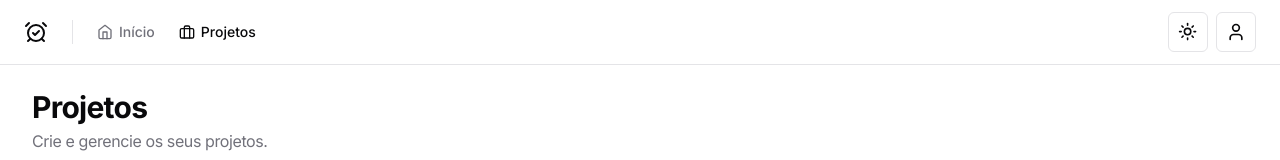
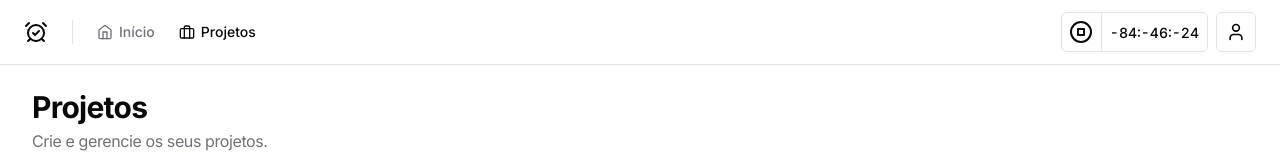
Before and after one commit to GabriPires/crono-web, a React (Vite) app: page /projects in a window 1280 px wide. Shown: the top 160 px of the page. Built offline with nearby package versions, Linux system fonts and the light colour scheme.

Commit message:
✨ feat(time-tracking): time tracker component

```diff
--- a/package.json
+++ b/package.json
@@ -21,6 +21,7 @@
     "axios": "^1.6.7",
     "class-variance-authority": "^0.7.0",
     "clsx": "^2.1.0",
+    "dayjs": "^1.11.10",
     "localforage": "^1.10.0",
     "lucide-react": "^0.323.0",
     "match-sorter": "^6.3.4",
--- a/src/components/account-menu.tsx
+++ b/src/components/account-menu.tsx
@@ -52,7 +52,7 @@ export function AccountMenu() {
 
           <DropdownMenuItem
             asChild
-            className="text-rose-500 dark:text-red-400"
+            className="text-rose-500 dark:text-rose-400"
             // disabled={isSigninOut}
           >
             <button className="w-full" onClick={() => console.log()}>
--- a/src/components/header.tsx
+++ b/src/components/header.tsx
@@ -2,7 +2,7 @@ import { AlarmClockCheck, Briefcase, Home } from 'lucide-react'
 
 import { AccountMenu } from './account-menu'
 import { NavLink } from './nav-link'
-import { ThemeToggle } from './theme/theme-toggle'
+import { TimeTracker } from './time-tracker/time-tracker'
 import { Separator } from './ui/separator'
 
 export function Header() {
@@ -24,7 +24,7 @@ export function Header() {
         </nav>
 
         <div className="ml-auto flex items-center gap-2">
-          <ThemeToggle />
+          <TimeTracker />
           <AccountMenu />
         </div>
       </div>
--- /dev/null
+++ b/src/components/time-tracker/stop-time-tracker-dialog.tsx
@@ -0,0 +1,50 @@
+import { Save, StopCircle, Trash } from 'lucide-react'
+import { useRef } from 'react'
+
+import { Button } from '../ui/button'
+import {
+  Dialog,
+  DialogClose,
+  DialogContent,
+  DialogFooter,
+  DialogHeader,
+  DialogTitle,
+  DialogTrigger,
+} from '../ui/dialog'
+
+export function StopTimeTrackerDialog() {
+  const closeButtonRef = useRef<HTMLButtonElement>(null)
+
+  return (
+    <Dialog>
+      <DialogTrigger asChild>
+        <Button variant="ghost" size="icon" className="border-r rounded-r-none">
+          <StopCircle className="size-6" />
+        </Button>
+      </DialogTrigger>
+      <DialogContent>
+        <DialogHeader>
+          <DialogTitle>Encerrando apontamento</DialogTitle>
+          <DialogClose ref={closeButtonRef} />
+        </DialogHeader>
+
+        <form id="finish-appointment"></form>
+
+        <DialogFooter>
+          <Button
+            type="button"
+            variant="outline"
+            className="text-rose-500 dark:text-rose-400"
+          >
+            <Trash className="size-4 mr-1" />
+            Excluir
+          </Button>
+          <Button type="submit" form="finish-appointment">
+            <Save className="size-4 mr-1" />
+            Salvar
+          </Button>
+        </DialogFooter>
+      </DialogContent>
+    </Dialog>
+  )
+}
--- /dev/null
+++ b/src/components/time-tracker/time-tracker.tsx
@@ -0,0 +1,63 @@
+import dayjs from 'dayjs'
+import { PlayCircle } from 'lucide-react'
+import { useEffect, useMemo, useState } from 'react'
+
+import { Button } from '../ui/button'
+import { StopTimeTrackerDialog } from './stop-time-tracker-dialog'
+
+export function TimeTracker() {
+  const [startDateDifferenceInSeconds, setTime] = useState(0)
+
+  const isTracking = true
+  const startDate = dayjs('2024-02-12T09:27:58.526Z').toDate()
+
+  useEffect(() => {
+    const interval = setInterval(() => {
+      setTime(dayjs().diff(startDate, 'second'))
+    }, 1000)
+
+    return () => clearInterval(interval)
+  }, [startDate])
+
+  const hours = useMemo(
+    () =>
+      Math.floor(startDateDifferenceInSeconds / 3600)
+        .toString()
+        .padStart(2, '0'),
+    [startDateDifferenceInSeconds],
+  )
+
+  const minutes = useMemo(
+    () =>
+      Math.floor((startDateDifferenceInSeconds % 3600) / 60)
+        .toString()
+        .padStart(2, '0'),
+    [startDateDifferenceInSeconds],
+  )
+
+  const seconds = useMemo(
+    () => (startDateDifferenceInSeconds % 60).toString().padStart(2, '0'),
+    [startDateDifferenceInSeconds],
+  )
+
+  return (
+    <div>
+      {isTracking ? (
+        <div className="flex flex-row items-center border pr-2 rounded-md h-10">
+          <StopTimeTrackerDialog />
+
+          <div className="ml-2">
+            <span className="font-medium text-sm tabular-nums">
+              {hours}:{minutes}:{seconds}
+            </span>
+          </div>
+        </div>
+      ) : (
+        <Button variant="outline">
+          <PlayCircle className="size-6 mr-2" />
+          Iniciar
+        </Button>
+      )}
+    </div>
+  )
+}
```
Also changed, not shown: 1 other file (tests, documents, lock files or other folders).
